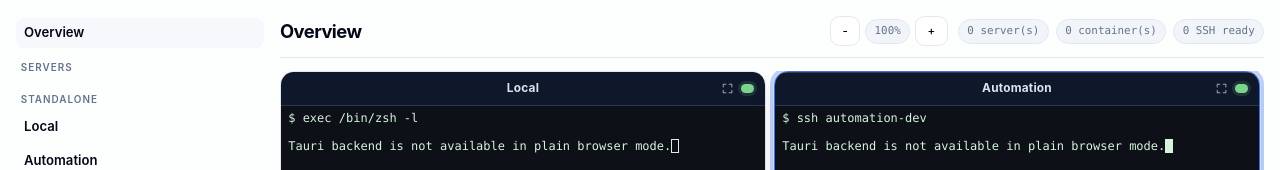
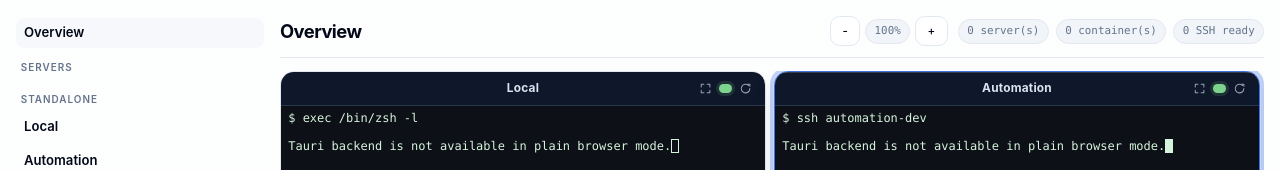
Before and after one commit to hsudatalks/univers-machine, a React (Vite) app in the folder apps/univers-ark-developer/: page / in a window 1280 px wide. Shown: the top 170 px of the page. Built offline with nearby package versions, Linux system fonts and the light colour scheme.

Commit message:
feat: add terminal reconnect control

```diff
--- a/apps/univers-ark-developer/src/App.css
+++ b/apps/univers-ark-developer/src/App.css
@@ -491,7 +491,7 @@
   display: grid;
   grid-template-columns: repeat(
     auto-fill,
-    minmax(var(--overview-terminal-grid-min-width, 25rem), 1fr)
+    minmax(var(--overview-terminal-grid-min-width, 30rem), 1fr)
   );
   gap: 0.5rem;
   overflow: auto;
@@ -507,13 +507,13 @@
 
 .content-page-overview .terminal-card {
   height: var(--overview-terminal-card-height, 32rem);
-  min-width: var(--overview-terminal-grid-min-width, 25rem);
+  min-width: var(--overview-terminal-grid-min-width, 30rem);
   min-height: var(--overview-terminal-min-height, 30rem);
 }
 
 .terminal-card,
 .terminal-panel {
-  min-width: 25rem;
+  min-width: 30rem;
   min-height: 30rem;
 }
 
@@ -598,11 +598,11 @@
 }
 
 .container-workspace {
-  --container-terminal-width: 35rem;
+  --container-terminal-width: 30rem;
   min-height: 0;
   display: grid;
   grid-template-columns:
-    minmax(35rem, var(--container-terminal-width))
+    minmax(30rem, var(--container-terminal-width))
     0.45rem
     minmax(0, 1fr);
   gap: 0;
--- a/apps/univers-ark-developer/src/App.tsx
+++ b/apps/univers-ark-developer/src/App.tsx
@@ -914,7 +914,7 @@ function App() {
       (entry) => entry.container.sshReachable,
     ).length;
     const overviewZoomStyle = {
-      "--overview-terminal-grid-min-width": `${25 * overviewZoom}rem`,
+      "--overview-terminal-grid-min-width": `${30 * overviewZoom}rem`,
       "--overview-terminal-card-height": `${32 * overviewZoom}rem`,
       "--overview-terminal-min-height": `${30 * overviewZoom}rem`,
     } as CSSProperties;
--- a/apps/univers-ark-developer/src/components/TerminalPane.tsx
+++ b/apps/univers-ark-developer/src/components/TerminalPane.tsx
@@ -4,6 +4,7 @@ import {
   fitClaimedTerminalSession,
   focusClaimedTerminalSession,
   getTerminalStatus,
+  restartTerminalSession,
   releaseTerminalSession,
   subscribeTerminalStatus,
 } from "../lib/terminal-cache";
@@ -101,6 +102,37 @@ export function TerminalPane({
               {status}
             </span>
           )}
+          <button
+            aria-label="Reconnect terminal"
+            className="panel-button panel-button-toolbar panel-button-icon"
+            onClick={() => {
+              void restartTerminalSession(target.id);
+            }}
+            title="Reconnect terminal"
+            type="button"
+          >
+            <svg
+              aria-hidden="true"
+              className="panel-button-icon-svg"
+              fill="none"
+              viewBox="0 0 16 16"
+            >
+              <path
+                d="M13.25 8A5.25 5.25 0 1 1 11.7 4.29"
+                stroke="currentColor"
+                strokeLinecap="round"
+                strokeLinejoin="round"
+                strokeWidth="1.25"
+              />
+              <path
+                d="M10.75 2.75h2.5v2.5"
+                stroke="currentColor"
+                strokeLinecap="round"
+                strokeLinejoin="round"
+                strokeWidth="1.25"
+              />
+            </svg>
+          </button>
         </div>
       </header>
 
--- a/apps/univers-ark-developer/src/lib/tauri.ts
+++ b/apps/univers-ark-developer/src/lib/tauri.ts
@@ -334,6 +334,16 @@ export async function attachTerminal(
   return invoke<TerminalSnapshot>("attach_terminal", { targetId });
 }
 
+export async function restartTerminal(
+  targetId: string,
+): Promise<TerminalSnapshot> {
+  if (!isTauri()) {
+    return attachTerminal(targetId);
+  }
+
+  return invoke<TerminalSnapshot>("restart_terminal", { targetId });
+}
+
 export async function writeTerminal(
   targetId: string,
   data: string,
--- a/apps/univers-ark-developer/src/lib/terminal-cache.ts
+++ b/apps/univers-ark-developer/src/lib/terminal-cache.ts
@@ -5,6 +5,7 @@ import {
   listenTerminalExit,
   listenTerminalOutput,
   resizeTerminal,
+  restartTerminal,
   writeTerminal,
 } from "./tauri";
 
@@ -29,6 +30,9 @@ interface CachedTerminalSession {
 
 const DEFAULT_TERMINAL_STATUS = "Connecting";
 const DEFAULT_TERMINAL_FONT_SIZE = 12;
+const DEVICE_ATTRIBUTES_RESPONSE_PATTERN = new RegExp(
+  `^${String.fromCharCode(27)}\\[\\??[>]?[\\d;]*[a-zA-Z]$`,
+);
 const terminalSessions = new Map<string, CachedTerminalSession>();
 
 let parkingLotElement: HTMLDivElement | null = null;
@@ -102,14 +106,20 @@ function applyTerminalFontScale(
   );
 }
 
-function refreshTerminalSnapshot(session: CachedTerminalSession) {
+function loadTerminalSnapshot(
+  session: CachedTerminalSession,
+  loader: (targetId: string) => Promise<{ output: string }>,
+) {
   if (session.attachPromise) {
     return session.attachPromise;
   }
 
   setStatus(session, DEFAULT_TERMINAL_STATUS);
+  session.readyForInput = false;
+  session.pendingWrites = [];
+  session.hasAttachedSnapshot = false;
 
-  session.attachPromise = attachTerminal(session.targetId)
+  session.attachPromise = loader(session.targetId)
     .then((snapshot) => {
       session.terminal.reset();
       if (snapshot.output) {
@@ -124,7 +134,7 @@ function refreshTerminalSnapshot(session: CachedTerminalSession) {
         for (const data of session.pendingWrites) {
           // Filter out Device Attributes responses (e.g. ESC[>0;10;1c)
           // that xterm.js sends automatically — they are not user input.
-          if (/^\x1b\[\??[>]?[\d;]*[a-zA-Z]$/.test(data)) {
+          if (DEVICE_ATTRIBUTES_RESPONSE_PATTERN.test(data)) {
             continue;
           }
           void writeTerminal(session.targetId, data).catch(() => undefined);
@@ -144,6 +154,10 @@ function refreshTerminalSnapshot(session: CachedTerminalSession) {
     });
 
   return session.attachPromise;
+}
+
+function refreshTerminalSnapshot(session: CachedTerminalSession) {
+  return loadTerminalSnapshot(session, attachTerminal);
 }
 
 function createTerminalSession(targetId: string): CachedTerminalSession {
@@ -314,3 +328,8 @@ export function focusClaimedTerminalSession(targetId: string, ownerId: symbol) {
 
   session.terminal.focus();
 }
+
+export function restartTerminalSession(targetId: string) {
+  const session = terminalSession(targetId);
+  return loadTerminalSnapshot(session, restartTerminal);
+}
```
Also changed, not shown: 2 other files (tests, documents, lock files or other folders).
